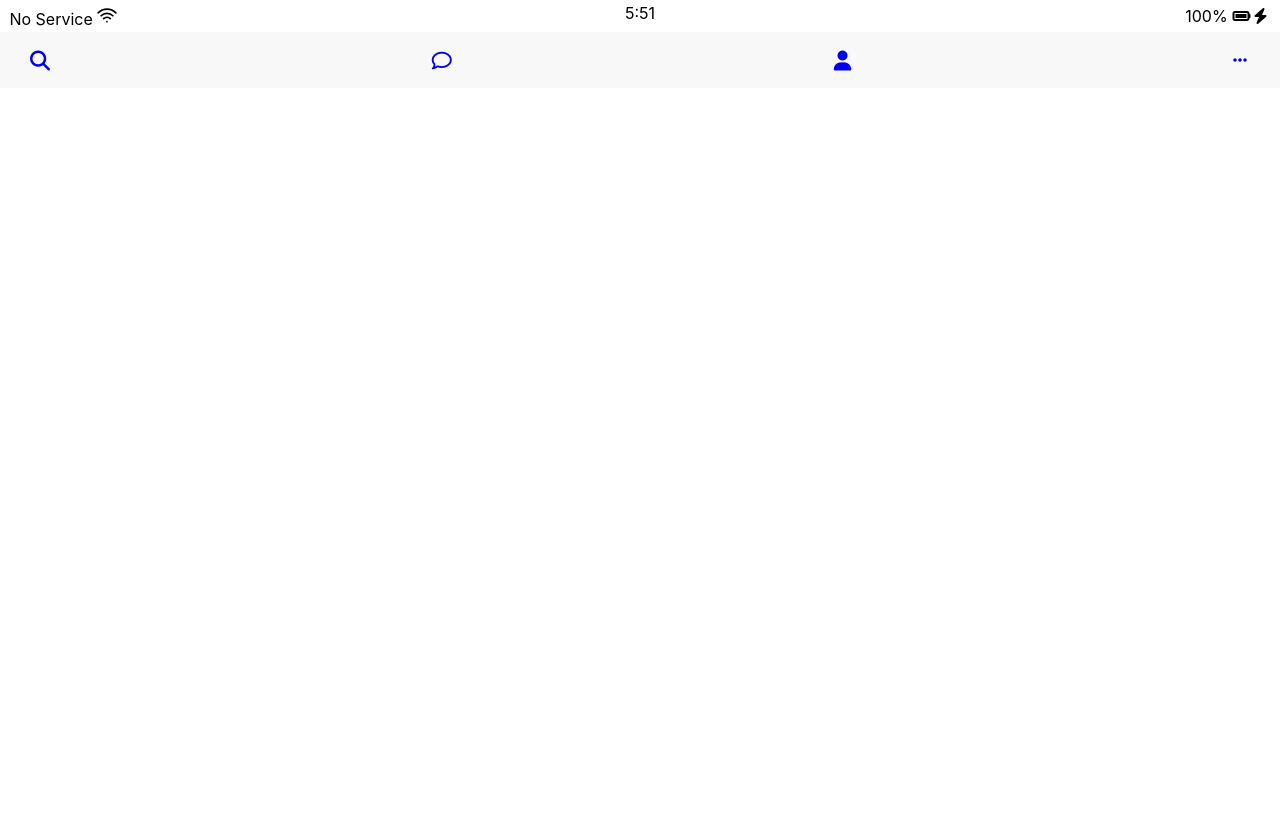
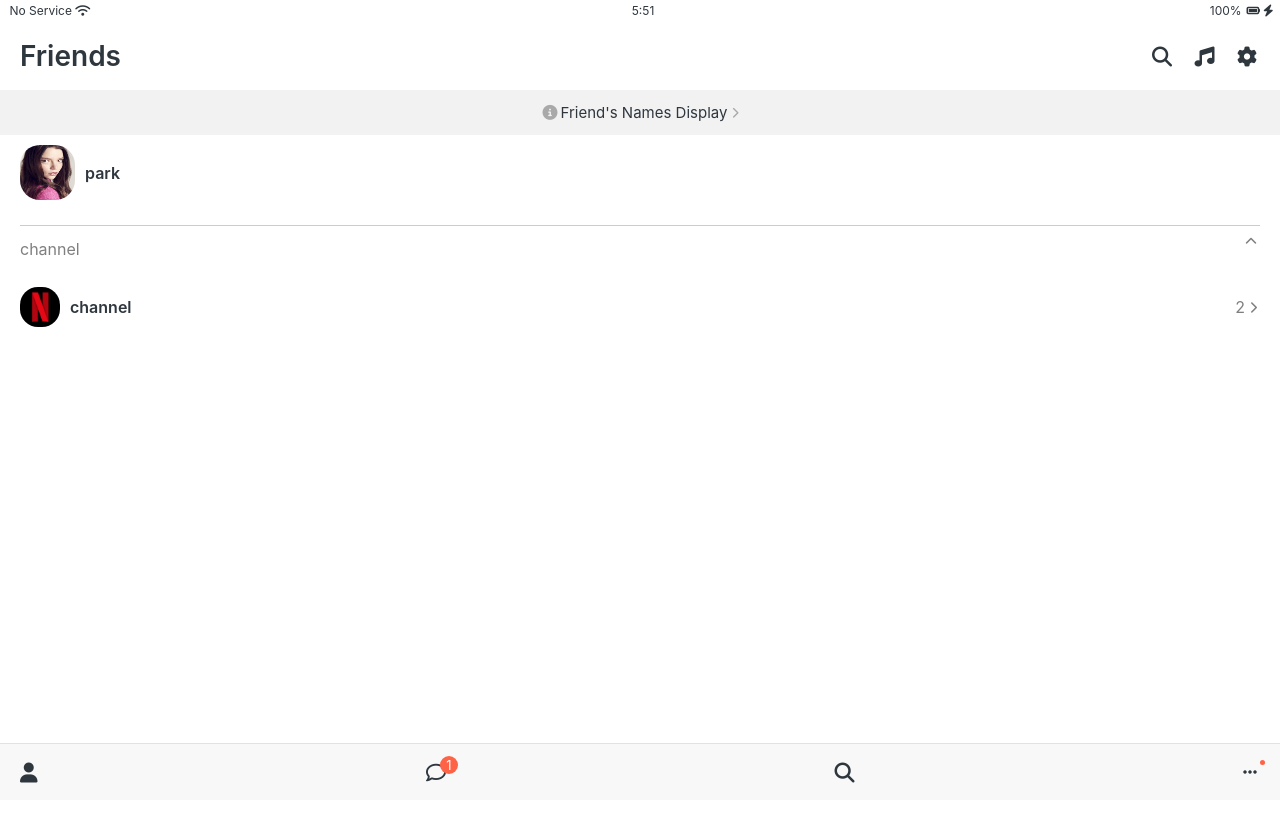
Before and after one commit to dragonjin3/kokoa-clone, a plain HTML site: page friends.html in a window 1280 px wide. Shown: the top 822 px of the page. Before the commit the page ends 800 px from the top, so only its background shows below. Drawn offline with Linux system fonts and the light colour scheme.

Commit message:
finish friends screen

```diff
--- /dev/null
+++ b/css/component/nav-bar.css
@@ -0,0 +1,52 @@
+
+.nav{
+    position:fixed;
+    bottom: 0;
+    width:100%;
+    padding:20px 20px;
+    box-sizing:border-box;
+    background-color: rgba(158, 149, 149, 0.07);
+    border-top: 1px solid rgba(0,0,0,0.09);
+
+
+}
+
+.nav__ul{
+display: flex;
+justify-content: space-between;
+}
+
+.nav__a{
+    position: relative;
+}
+
+.nav__notification{
+    background-color: tomato;
+    width:18px;
+    height:18px;
+    display:flex;
+    justify-content: center;
+    align-items: center;
+    border-radius: 10px;
+    color: white;
+    font-size:small;
+    font-weight: 400;
+    position:absolute;
+    bottom:8px;
+    left:14px;
+}
+.nav__notification4{
+    background-color: tomato;
+    width:5px;
+    height:5px;
+    display:flex;
+    justify-content: center;
+    align-items: center;
+    border-radius: 2.5px;
+    color: white;
+    font-size:small;
+    font-weight: 400;
+    position:absolute;
+    bottom:17px;
+    left:17px;
+}
--- /dev/null
+++ b/css/component/screen-header.css
@@ -0,0 +1,16 @@
+.screen-header{
+
+    display:flex;
+    justify-content: space-between;
+    padding:var(--horizontal);
+    align-items: center;
+
+}
+.screen-header__title{
+    font-weight: 600;
+    font-size:28px;
+
+}
+.screen-header__icons span{
+  margin-left: 15px;
+}
--- a/css/status-bar.css
+++ b/css/component/status-bar.css
@@ -1,12 +1,16 @@
 #status-bar{
+
     display: flex;
     justify-content: center;
     padding:5px 3px;
+    top:0px;
+    width:100%;
+
 }
 .status-bar__column{
     width:33%;
+    font-size:12px;
 }
-
 
 
 .status-bar__column:nth-child(2){
--- /dev/null
+++ b/css/component/user_component.css
@@ -0,0 +1,35 @@
+.user-component{
+    justify-content: space-between;
+}
+.user-component,
+.user-component__column:first-child{
+    display:flex;
+    align-items: center;
+}
+.user-component__avatar{
+    border-radius: 20px;
+    width:45px;
+    height:45px;
+
+}
+.user-component__title{
+    font-weight: 600;
+    margin: 0px 10px;
+}
+.user-component__subtitle{
+    color:rgba(0,0,0,0.4);
+    margin-top: 3px;
+}
+
+.user-component__avatar-xl{
+    width:55px;
+    height:55px;
+}
+.user-component__avatar-sm{
+    width:40px;
+    height:40px;
+    border-radius: 18px;
+}
+.user-component__column:last-child{
+    color:rgba(0,0,0,0.5);
+}
--- a/css/nav-bar.css
+++ /dev/null
@@ -1,9 +0,0 @@
-.nav{
-    padding:20px 30px;
-    background-color: rgba(158, 149, 149, 0.07);
-}
-
-.nav__ul{
-display: flex;
-justify-content: space-between;
-}
--- a/css/reset.css
+++ b/css/reset.css
@@ -49,3 +49,7 @@ table {
 input:focus{
 	outline:none;
 }
+a{
+	color:inherit;
+	text-decoration: none;
+}
--- /dev/null
+++ b/css/screen/friends.css
@@ -0,0 +1,34 @@
+#friends-display__link{
+    background-color: rgba(0,0,0,0.05);
+    width:100%;
+    display:block;
+    text-align: center;
+    padding: 15px 0px;
+    font-size: 15px;
+    margin-bottom:10px;
+
+}
+#friends-display__link i{
+    color: rgba(0,0,0,0.3);
+    margin-left:4px;
+}
+.user-component__main{
+    padding: 0px var(--horizontal);
+}
+
+.friends-screen__channel{
+    margin-top:25px;
+    border-top:1px solid rgba(0,0,0,0.2);
+    padding-top:15px;
+}
+
+.friends-screen__channel-header{
+    display: flex;
+    justify-content: space-between;
+    margin-bottom:30px;
+    color:rgba(0,0,0,0.5);
+}
+
+.user-component__text-sm{
+    font-weight: 100;
+}
--- a/css/styles.css
+++ b/css/styles.css
@@ -1,9 +1,12 @@
 @import "reset.css";
-@import "status-bar.css";
-@import "header.css";
-@import "form.css";
+@import "component/status-bar.css";
+@import "screen/header.css";
+@import "screen/form.css";
 @import "variables.css";
-@import "nav-bar.css";
+@import "component/nav-bar.css";
+@import "component/screen-header.css";
+@import "screen/friends.css";
+@import "component/user_component.css";
 
 svg{
     width:20px;
@@ -12,5 +15,10 @@ svg{
 
 body{
     background-color:white;
+    color:#2e363e;
+    height: 200vh;
     font-family: -apple-system, BlinkMacSystemFont, 'Segoe UI', Roboto, Oxygen, Ubuntu, Cantarell, 'Open Sans', 'Helvetica Neue', sans-serif;
 }
+.top{
+
+}
--- a/css/variables.css
+++ b/css/variables.css
@@ -1,3 +1,4 @@
 :root{
     --yellow: #fae100;
+    --horizontal: 20px;
 }
--- a/friends.html
+++ b/friends.html
@@ -10,10 +10,11 @@
 
 </head>
 <body>
+
     <div id="status-bar">
         <div class="status-bar__column">
             <span>No Service</span>
-            <svg class="w-6 h-6" fill="none" stroke="currentColor" viewBox="0 0 24 24" xmlns="http://www.w3.org/2000/svg"><path stroke-linecap="round" stroke-linejoin="round" stroke-width="2" d="M8.111 16.404a5.5 5.5 0 017.778 0M12 20h.01m-7.08-7.071c3.904-3.905 10.236-3.905 14.141 0M1.394 9.393c5.857-5.857 15.355-5.857 21.213 0"></path></svg>
+            <i class="fas fa-wifi"></i>
         </div>
         <div class="status-bar__column">
             <span class="clock">18:43</span>
@@ -25,28 +26,77 @@
         </div>
     </div>
 
+    <header class="screen-header">
+        <h1 class="screen-header__title">Friends</h1>
+        <div class="screen-header__icons">
+            <span><i class="fas fa-search fa-lg"></i></span>
+            <span><i class="fas fa-music fa-lg"></i></span>
+            <span><i class="fas fa-cog fa-lg"></i></span>
+        </div>
+    </header>
+
+
+    <a id="friends-display__link"><i class="fas fa-info-circle"></i>Friend's Names Display<i class="fas fa-chevron-right fa-xs"></i></a>
+
+    <main class="user-component__main">
+        <div class="user-component">
+            <div class="user-component__column">
+                <img src="picture/person.jpg"
+                class="user-component__avatar user-component__avatar-xl"
+                />
+                <div class="user-component__text">
+                    <h4 class="user-component__title">park</h4>
+                   <!-- <h6 class="user-component__subtitle">my very first time project</h6>-->
+                </div>
+            </div>
+            <div class="user-component__column"></div>
+        </div>
+        <div class="friends-screen__channel">
+            <div class="friends-screen__channel-header">
+                <span>channel</span><i class="fas fa-chevron-up fa-xs"></i>
+            </div>
+            <div class="user-component">
+                <div class="user-component__column">
+                    <img src="picture/76_netflix.jpg"
+                    class="user-component__avatar user-component__avatar-sm"
+                    />
+                    <div class="user-component__text user-component__text-sm">
+                        <h4 class="user-component__title">channel</h4>
+
+                    </div>
+                </div>
+                <div class="user-component__column">
+                    <span>2</span>
+                    <i class="fas fa-chevron-right fa-xs"></i>
+                </div>
+            </div>
+        </div>
+    </main>
+
+
+
 <nav class="nav">
     <ul class="nav__ul">
-
         <li class="nav__li">
             <a class="nav__a" href="#">
-                <i class="fas fa-search fa-lg"></i>
+                <i class="fas fa-user fa-lg"></i>
             </a>
             </li>
-
         <li class="nav__li">
             <a class="nav__a" href="#">
             <i class="far fa-comment fa-lg"></i>
+            <sapn class="nav__notification">1</sapn>
         </a>
         </li>
 
         <li class="nav__li">
             <a class="nav__a" href="friends.html">
-                <i class="fas fa-user fa-lg"></i></a>
+                <i class="fas fa-search fa-lg"></i></a>
         </li>
 
         <li class="nav__li"><a class="nav__a" href="#">
             <i class="fas fa-ellipsis-h"></i>
+            <sapn class="nav__notification4"></sapn>
         </a>
     </li>
     </ul>
```
Also changed, not shown: css/screen/form.css (renamed from css/form.css), css/screen/header.css (renamed from css/header.css), picture/76_netflix.jpg (added), picture/person.jpg (added).
